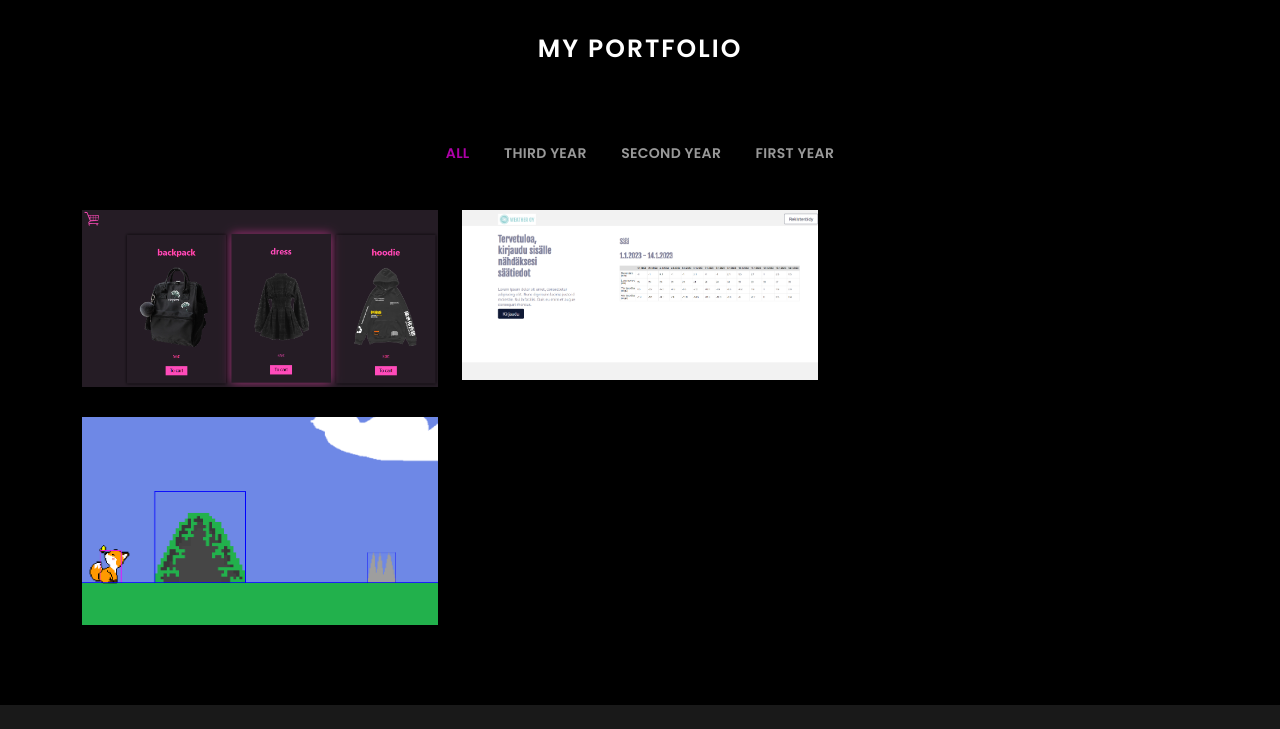
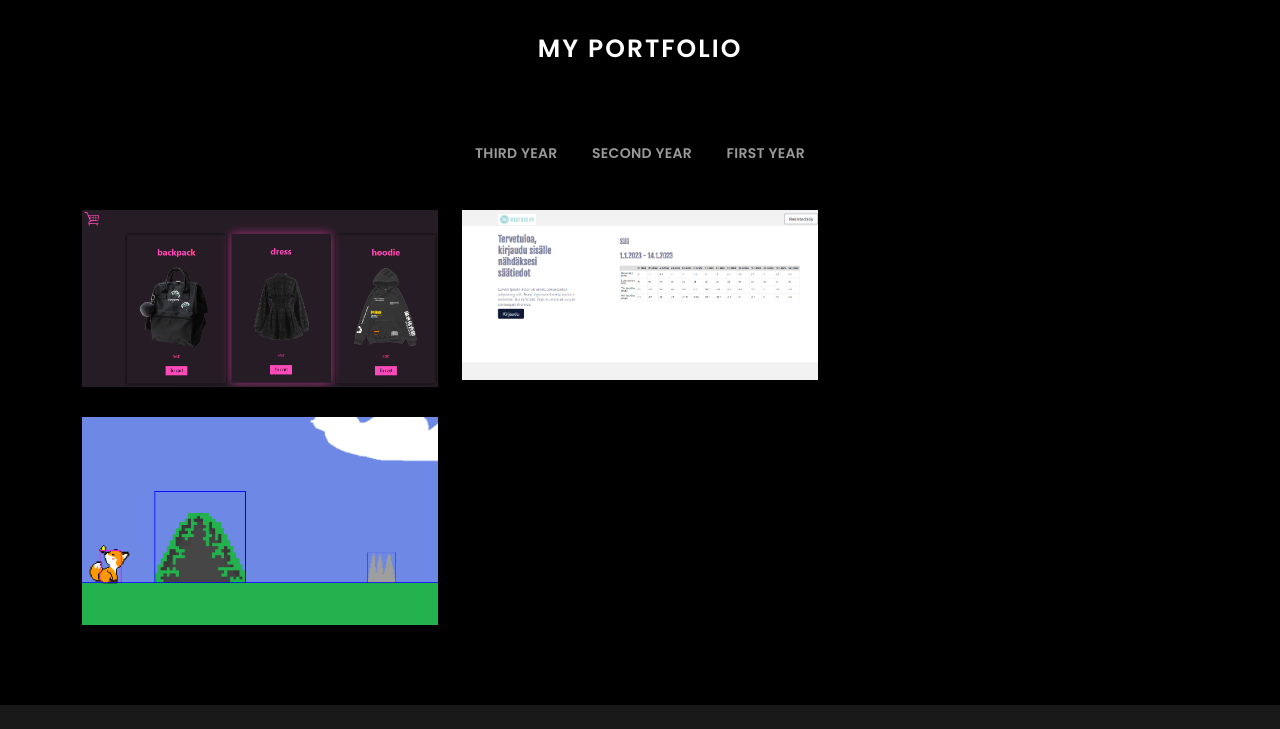
Before and after one commit to Aressimoi/aressimoi.github.io, a plain HTML site: page index.html in a window 1280 px wide. Shown: the part 1760-2489 px from the top of the page. Drawn offline with nearby package versions, Linux system fonts and the light colour scheme; a web font is replaced by a local one.

Commit message:
Update index.html

```diff
--- a/index.html
+++ b/index.html
@@ -178,7 +178,7 @@
         <div class="row">
           <div class="col-lg-12 d-flex justify-content-center">
             <ul id="portfolio-flters">
-               <li data-filter="*" class="filter-active">All</li>
+             <!--  <li data-filter="*" class="filter-active">All</li> -->
               <li data-filter=".filter-third">third year</li>
               <li data-filter=".filter-second">second year</li>
               <li data-filter=".filter-first">first year</li>
```
